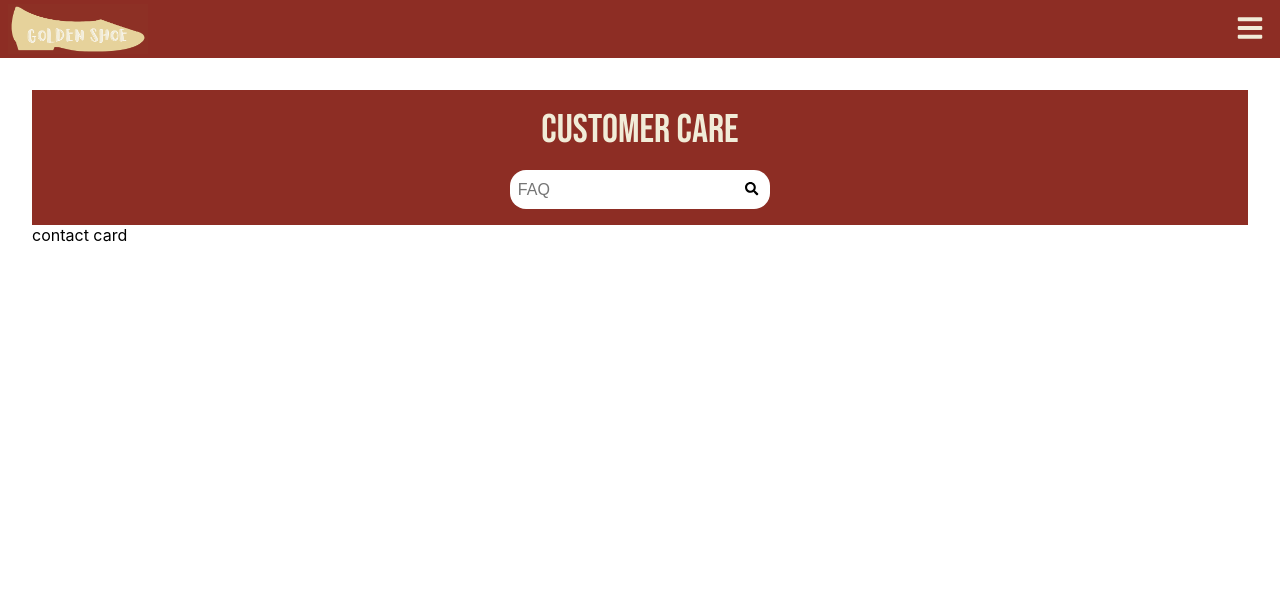
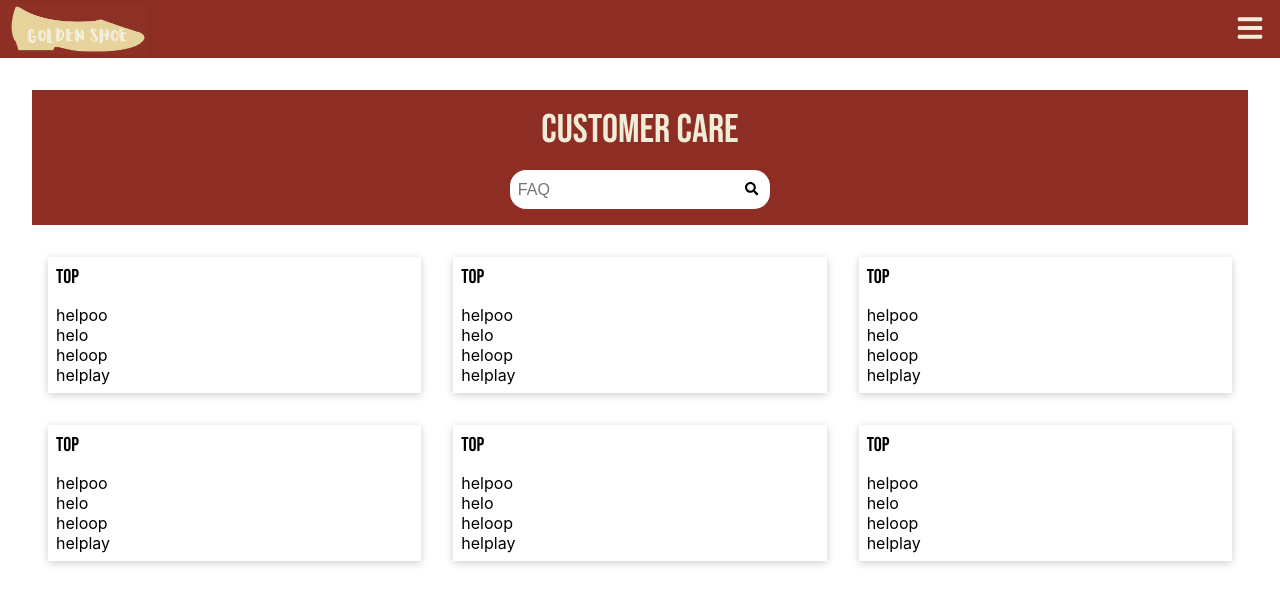
Before and after one commit to patchinator/golden_shoe, a Next.js app: page /contact in a window 1280 px wide. Shown: the top 604 px of the page. Built offline with nearby package versions, Linux system fonts and the light colour scheme; a web font is replaced by a local one.

Commit message:
updated styling for FAQ cards on contact page

```diff
--- a/components/Contact/ContactCard.js
+++ b/components/Contact/ContactCard.js
@@ -1,7 +1,17 @@
 import style from "./ContactCard.module.scss";
 
 const ContactCard = () => {
-  return <div>contact card</div>;
+  return (
+    <div className={style.card}>
+      <div className={style.card_header}>top</div>
+      <div className={style.card_links}>
+        <div>helpoo</div>
+        <div>helo</div>
+        <div>heloop</div>
+        <div>helplay</div>
+      </div>
+    </div>
+  );
 };
 
 export default ContactCard;
--- a/components/Contact/ContactCard.module.scss
+++ b/components/Contact/ContactCard.module.scss
@@ -0,0 +1,15 @@
+.card {
+  box-shadow: 0 2px 8px rgba(0, 0, 0, 0.2);
+  margin: 1rem;
+
+  .card_header {
+    font-size: 20px;
+    padding: 0.5rem;
+    font-family: "Bebas Neue", cursive;
+    margin: 0;
+  }
+
+  .card_links {
+    padding: 0.5rem;
+  }
+}
--- a/components/Contact/ContactCards.js
+++ b/components/Contact/ContactCards.js
@@ -3,7 +3,11 @@ import ContactCard from "./ContactCard";
 
 const ContactCards = () => {
   return (
-    <div>
+    <div className={style.cards_container}>
+      <ContactCard />
+      <ContactCard />
+      <ContactCard />
+      <ContactCard />
       <ContactCard />
       <ContactCard />
     </div>
--- a/components/Contact/ContactCards.module.scss
+++ b/components/Contact/ContactCards.module.scss
@@ -0,0 +1,4 @@
+.cards_container {
+  display: grid;
+  grid-template-columns: 1fr 1fr 1fr;
+}
--- a/components/Contact/ContactInfo.module.scss
+++ b/components/Contact/ContactInfo.module.scss
@@ -6,6 +6,7 @@
   align-items: center;
   width: 100%;
   background-color: $color_primary;
+  margin-bottom: 1rem;
 
   .contact_search {
     .contact_title {
--- a/pages/contact.js
+++ b/pages/contact.js
@@ -1,4 +1,4 @@
-import ContactCard from "../components/Contact/ContactCard";
+import ContactCards from "../components/Contact/ContactCards";
 import ContactInfo from "../components/Contact/ContactInfo";
 import Navbar from "../components/Navbar";
 import style from "./contact.module.scss";
@@ -9,7 +9,7 @@ const ContactPage = () => {
       <Navbar />
       <section className={style.container}>
         <ContactInfo />
-        <ContactCard />
+        <ContactCards />
       </section>
     </section>
   );
```
